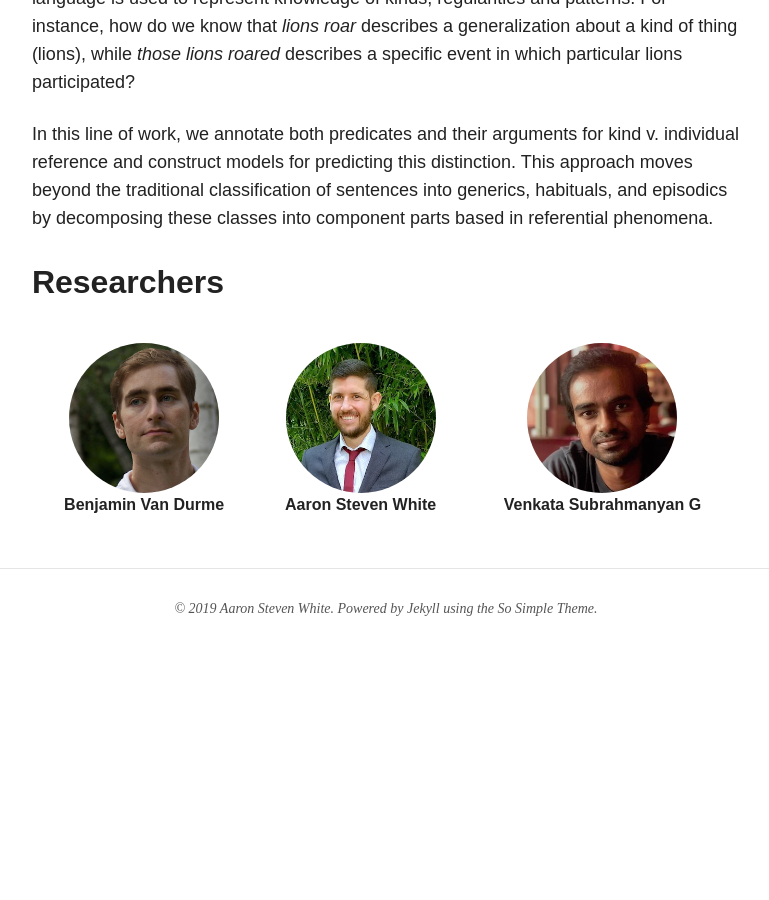
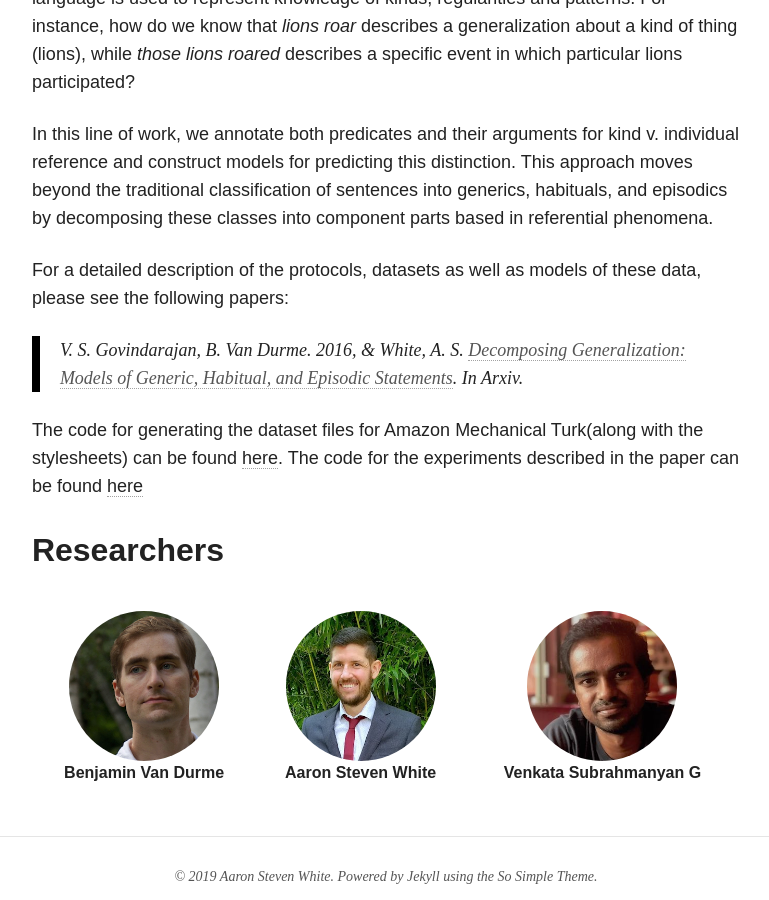
Before and after one commit to decompositional-semantics-initiative/decompositional-semantics-initiative.github.io, a Jekyll site: the page built from projects/genericity/index.md, in a window 1280 px wide and 900 px high, scrolled down 837 px. Shown: the whole window, without its empty margins (254-1023 px from the left). Built offline with Jekyll 4.4.1, drawn with Linux system fonts in a browser that asks for light colours; nearby versions of some CDN libraries; before the commit the page ends 1552 px from its top, so only the background shows below that.

Commit message:
Added paper and link to code

```diff
--- a/projects/genericity/index.md
+++ b/projects/genericity/index.md
@@ -7,3 +7,9 @@ search_omit: true
 An important line of study in formal semantics, philosophy, and AI investigates how language is used to represent knowledge of kinds, regularities and patterns. For instance, how do we know that *lions roar* describes a generalization about a kind of thing (lions), while *those lions roared* describes a specific event in which particular lions participated?
 
 In this line of work, we annotate both predicates and their arguments for kind v. individual reference and construct models for predicting this distinction. This approach moves beyond the traditional classification of sentences into generics, habituals, and episodics by decomposing these classes into component parts based in referential phenomena.
+
+For a detailed description of the protocols, datasets as well as models of these data, please see the following papers:
+
+> V. S. Govindarajan, B. Van Durme. 2016, & White, A. S. [Decomposing Generalization: Models of Generic, Habitual, and Episodic Statements](). In *Arxiv*.
+
+The code for generating the dataset files for Amazon Mechanical Turk(along with the stylesheets) can be found [here](https://github.com/FACTSlab/factslab-protocols). The code for the experiments described in the paper can be found [here](https://github.com/FACTSlab/factslab-protocols)
```
